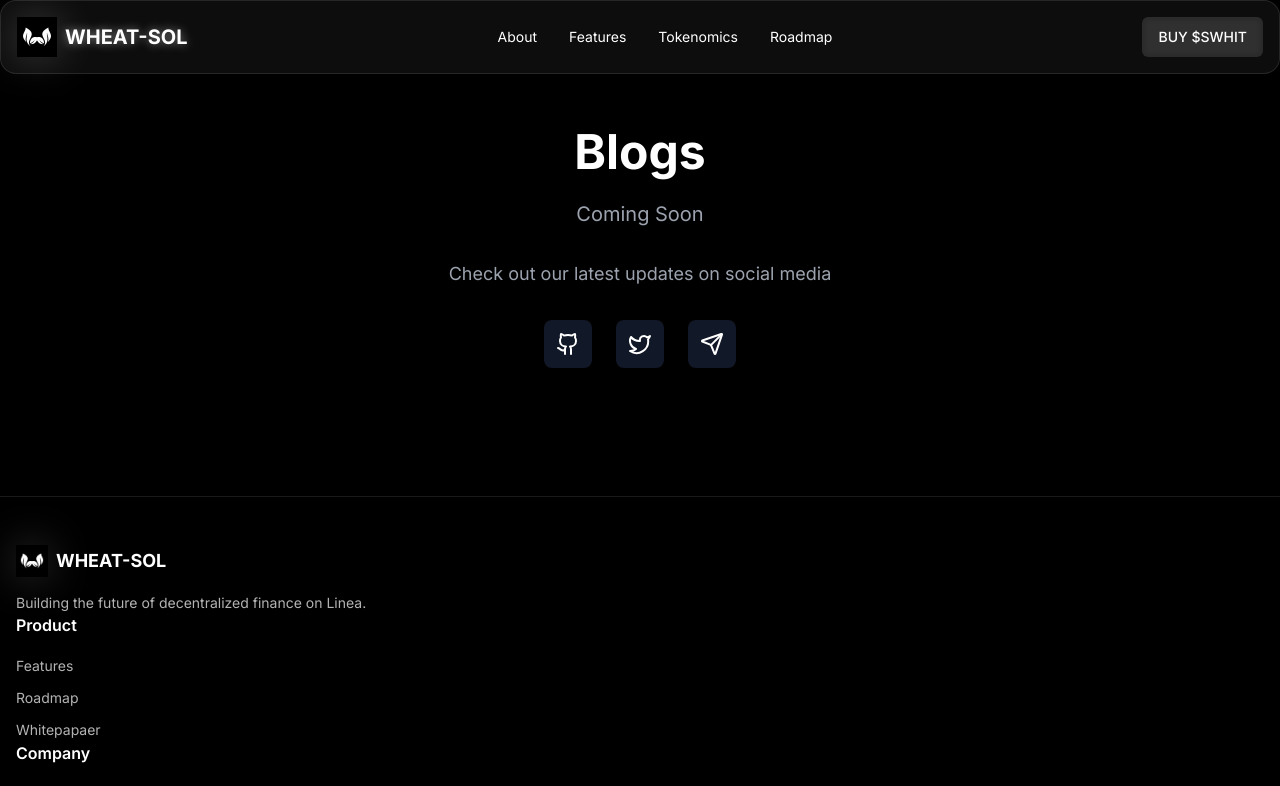
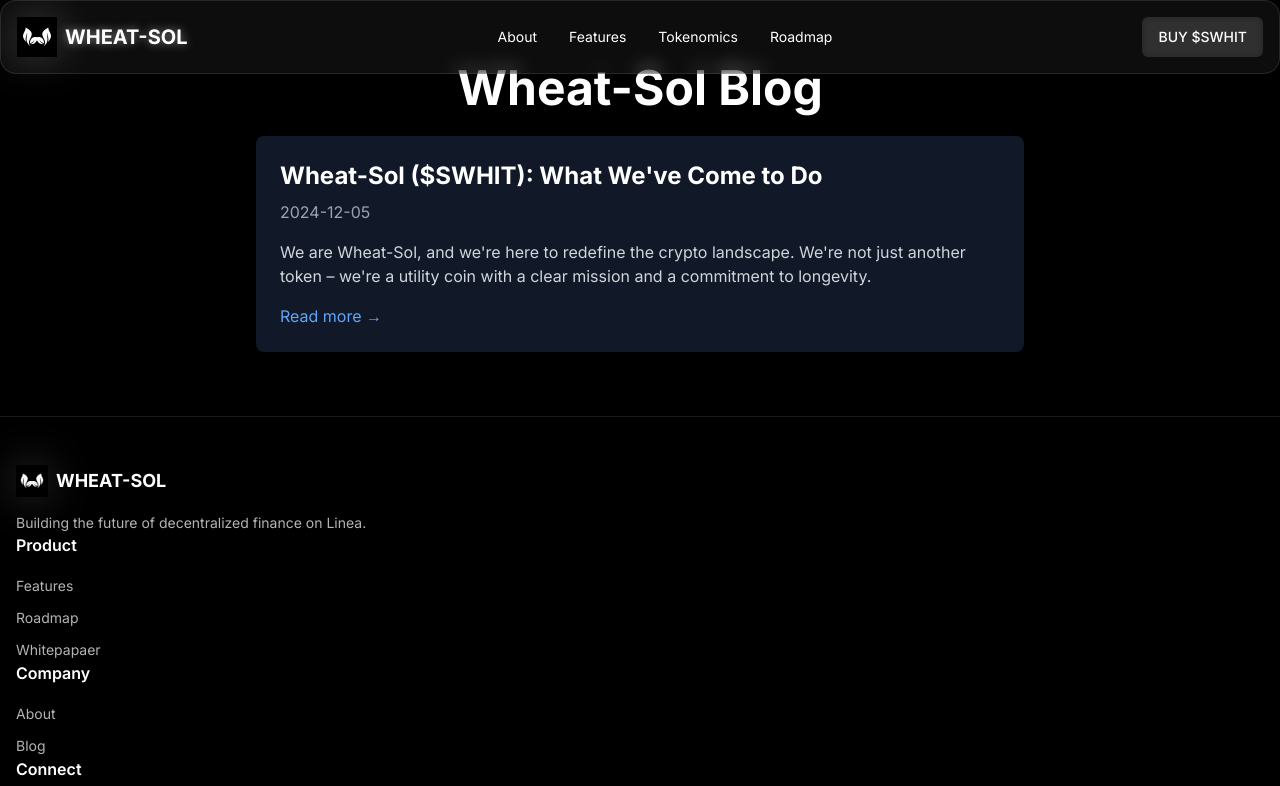
Before and after one commit to wheat-eco/page, a Next.js app in the folder swhit/: page /blog in a window 1280 px wide. Shown: the top 786 px of the page. Built offline with nearby package versions, Linux system fonts and the light colour scheme.

Commit message:
Update page.tsx

```diff
--- a/swhit/app/blog/page.tsx
+++ b/swhit/app/blog/page.tsx
@@ -4,15 +4,35 @@ import { NavBar } from "@/components/nav-bar"
 import { Footer } from "@/components/footer"
 import { Github, Twitter, Send } from 'lucide-react'
 import Link from "next/link"
+import { BlogPostPreview } from "@/components/blog-post-preview"
+
+const recentPosts = [
+  {
+    id: 1,
+    title: "Wheat-Sol ($SWHIT): What We've Come to Do",
+    excerpt: "We are Wheat-Sol, and we're here to redefine the crypto landscape. We're not just another token – we're a utility coin with a clear mission and a commitment to longevity.",
+    date: "2024-12-05",
+    slug: "wheat-sol-what-weve-come-to-do"
+  },
+  // Add more blog posts here as they become available
+]
 
 export default function BlogsPage() {
   return (
     <div className="min-h-screen bg-black">
       <NavBar />
-      <main className="flex flex-col items-center justify-center flex-1 px-4 py-32">
+      <main className="flex flex-col items-center justify-center flex-1 px-4 py-16">
         <h1 className="text-4xl md:text-5xl font-bold text-center text-white mb-6">
-          Blogs
+          Wheat-Sol Blog
         </h1>
+        {recentPosts.length > 0 ? (
+          <div className="w-full max-w-3xl space-y-8">
+            {recentPosts.map((post) => (
+              <BlogPostPreview key={post.id} post={post} />
+            ))}
+          </div>
+        ) : (
+          <>
             <p className="text-xl text-gray-400 text-center mb-8">
               Coming Soon
             </p>
@@ -42,6 +62,8 @@ export default function BlogsPage() {
                 <Send className="w-6 h-6 text-white" />
               </Link>
             </div>
+          </>
+        )}
       </main>
       <Footer />
     </div>
```
Lines whose indentation alone changed are shown as unchanged.
